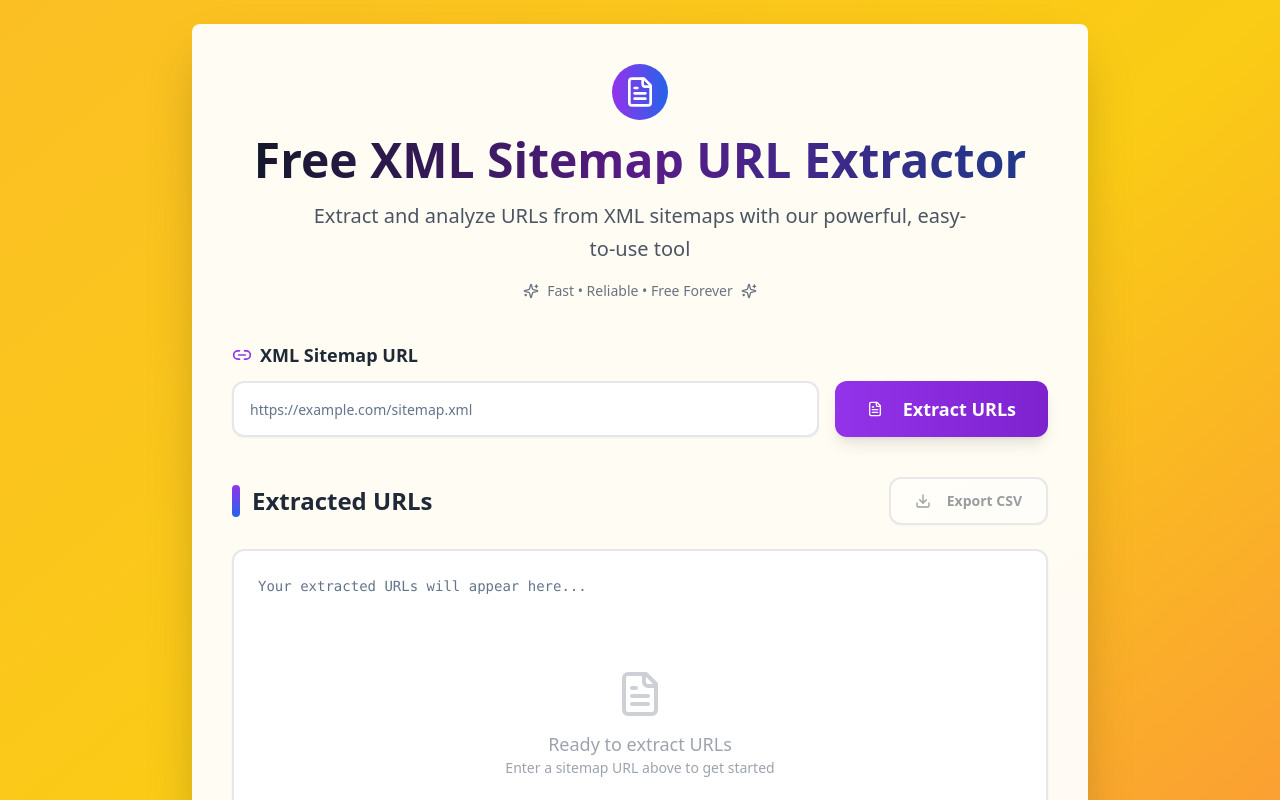
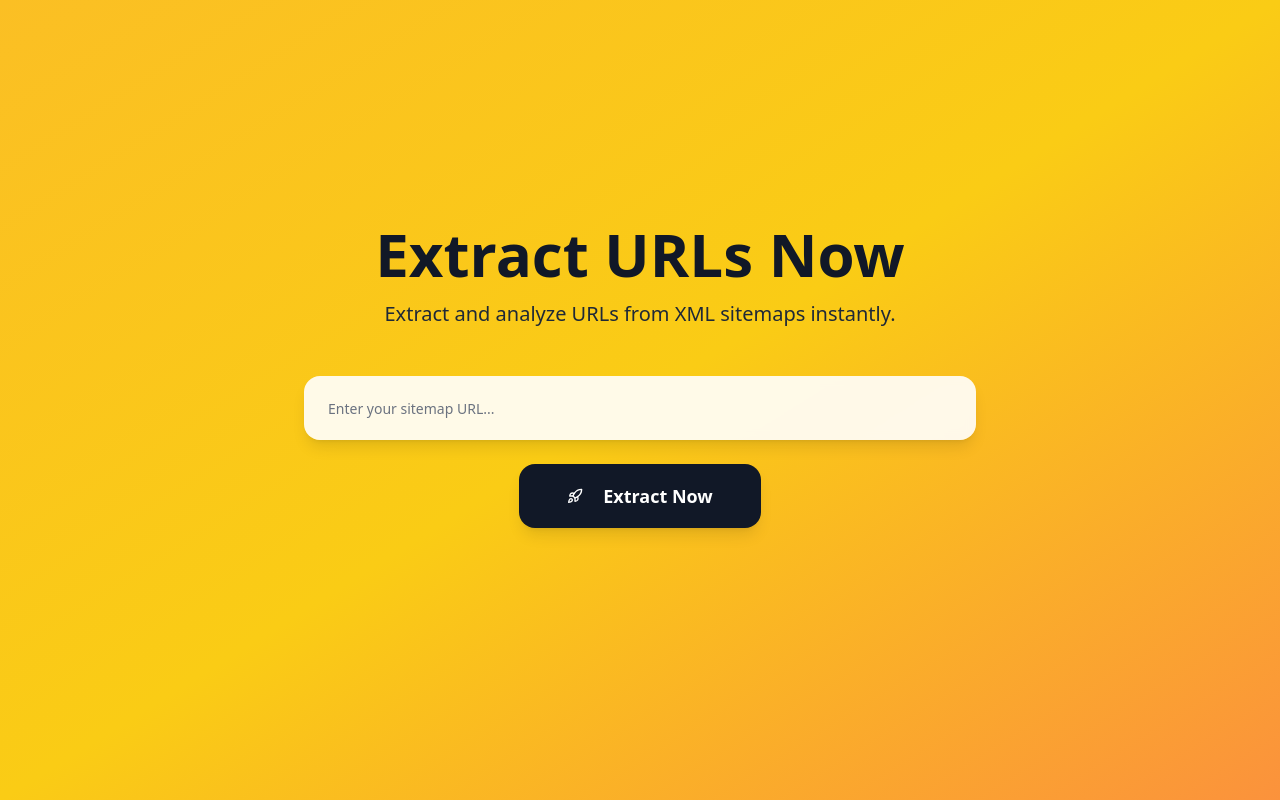
Before and after one commit to shivanshunigam01/SiteMap-Extractor-SEO, a React (Vite) app: page / in a window 1280 px wide. Shown: the top 800 px of the page. Built offline with nearby package versions, Linux system fonts and the light colour scheme.

Commit message:
Refactor: Implement UI based on image
Updated the UI to match the provided image.

```diff
--- a/src/pages/Index.tsx
+++ b/src/pages/Index.tsx
@@ -5,7 +5,7 @@ import { Input } from '@/components/ui/input';
 import { Textarea } from '@/components/ui/textarea';
 import { Card, CardContent } from '@/components/ui/card';
 import { useToast } from '@/hooks/use-toast';
-import { Download, Loader2, Link2, FileText, Sparkles } from 'lucide-react';
+import { Download, Loader2, Rocket } from 'lucide-react';
 
 const Index = () => {
   const [sitemapUrl, setSitemapUrl] = useState('');
@@ -114,52 +114,34 @@ const Index = () => {
   };
 
   return (
-    <div className="min-h-screen w-full bg-gradient-to-br from-amber-400 via-yellow-400 to-orange-400 flex items-center justify-center p-6">
-      <div className="w-full max-w-4xl">
-        <Card className="bg-white/95 backdrop-blur-sm shadow-2xl border-0 transition-all duration-300 hover:shadow-3xl">
-          <CardContent className="p-10 space-y-10">
-            {/* Header with enhanced styling */}
-            <div className="text-center space-y-4">
-              <div className="flex items-center justify-center mb-4">
-                <div className="bg-gradient-to-r from-purple-600 to-blue-600 p-3 rounded-full">
-                  <FileText className="w-8 h-8 text-white" />
-                </div>
-              </div>
-              <h1 className="text-4xl md:text-5xl font-bold bg-gradient-to-r from-gray-900 via-purple-900 to-blue-900 bg-clip-text text-transparent leading-tight">
-                Free XML Sitemap URL Extractor
+    <div className="min-h-screen w-full bg-gradient-to-br from-amber-400 via-yellow-400 to-orange-400 flex flex-col items-center justify-center p-6">
+      <div className="w-full max-w-2xl text-center mb-12">
+        {/* Main Title */}
+        <h1 className="text-5xl md:text-6xl font-bold text-gray-900 mb-4 leading-tight">
+          Extract URLs Now
         </h1>
-              <p className="text-xl text-gray-600 font-medium max-w-2xl mx-auto leading-relaxed">
-                Extract and analyze URLs from XML sitemaps with our powerful, easy-to-use tool
+
+        {/* Subtitle */}
+        <p className="text-xl text-gray-800 font-medium mb-12">
+          Extract and analyze URLs from XML sitemaps instantly.
         </p>
-              <div className="flex items-center justify-center gap-2 text-sm text-gray-500">
-                <Sparkles className="w-4 h-4" />
-                <span>Fast • Reliable • Free Forever</span>
-                <Sparkles className="w-4 h-4" />
-              </div>
+
+        {/* Input and Button Section */}
+        <div className="space-y-6">
+          <div className="relative">
+            <Input
+              type="url"
+              placeholder="Enter your sitemap URL..."
+              value={sitemapUrl}
+              onChange={(e) => setSitemapUrl(e.target.value)}
+              className="h-16 text-lg px-6 rounded-2xl border-0 shadow-lg bg-white/90 backdrop-blur-sm placeholder:text-gray-500 focus:ring-4 focus:ring-white/30 transition-all duration-200"
+            />
           </div>
 
-            {/* Enhanced Input Section */}
-            <div className="space-y-6">
-              <div className="space-y-3">
-                <label htmlFor="sitemap-url" className="text-lg font-semibold text-gray-800 flex items-center gap-2">
-                  <Link2 className="w-5 h-5 text-purple-600" />
-                  XML Sitemap URL
-                </label>
-                <div className="flex gap-4">
-                  <div className="flex-1 relative">
-                    <Input
-                      id="sitemap-url"
-                      type="url"
-                      placeholder="https://example.com/sitemap.xml"
-                      value={sitemapUrl}
-                      onChange={(e) => setSitemapUrl(e.target.value)}
-                      className="h-14 text-lg border-2 border-gray-200 focus:border-purple-500 focus:ring-purple-500/20 focus:ring-4 transition-all duration-200 pl-4 pr-4 rounded-xl shadow-sm"
-                    />
-                  </div>
           <Button
             onClick={extractUrlsFromSitemap}
             disabled={isLoading}
-                    className="h-14 bg-gradient-to-r from-purple-600 to-purple-700 hover:from-purple-700 hover:to-purple-800 text-white px-8 font-semibold text-lg rounded-xl shadow-lg hover:shadow-xl transition-all duration-200 transform hover:scale-105 disabled:transform-none"
+            className="h-16 bg-gray-900 hover:bg-gray-800 text-white px-12 font-semibold text-lg rounded-2xl shadow-lg transition-all duration-200 transform hover:scale-105 disabled:transform-none disabled:opacity-50"
           >
             {isLoading ? (
               <>
@@ -168,62 +150,43 @@ const Index = () => {
               </>
             ) : (
               <>
-                        <FileText className="w-5 h-5 mr-3" />
-                        Extract URLs
+                <Rocket className="w-5 h-5 mr-3" />
+                Extract Now
               </>
             )}
           </Button>
         </div>
       </div>
-            </div>
 
-            {/* Enhanced Results Section */}
-            <div className="space-y-6">
+      {/* Results Section - Only show when there are results */}
+      {extractedUrls && (
+        <div className="w-full max-w-4xl">
+          <Card className="bg-white/95 backdrop-blur-sm shadow-2xl border-0 rounded-3xl overflow-hidden">
+            <CardContent className="p-8 space-y-6">
               <div className="flex items-center justify-between">
-                <h2 className="text-2xl font-bold text-gray-800 flex items-center gap-3">
-                  <div className="w-2 h-8 bg-gradient-to-b from-purple-600 to-blue-600 rounded-full"></div>
+                <h2 className="text-2xl font-bold text-gray-900">
                   Extracted URLs
                 </h2>
                 <Button
                   onClick={exportToCSV}
                   variant="outline"
-                  className="h-12 bg-white border-2 border-gray-300 text-gray-700 hover:bg-gray-50 hover:border-gray-400 px-6 font-semibold rounded-xl shadow-sm hover:shadow-md transition-all duration-200 transform hover:scale-105"
-                  disabled={!extractedUrls.trim()}
+                  className="h-12 bg-white border-2 border-gray-200 text-gray-700 hover:bg-gray-50 hover:border-gray-300 px-6 font-semibold rounded-xl shadow-sm transition-all duration-200"
                 >
                   <Download className="w-5 h-5 mr-2" />
                   Export CSV
                 </Button>
               </div>
 
-              <div className="relative">
               <Textarea
-                  placeholder="Your extracted URLs will appear here..."
                 value={extractedUrls}
                 onChange={(e) => setExtractedUrls(e.target.value)}
-                  className="min-h-[350px] border-2 border-gray-200 focus:border-purple-500 focus:ring-purple-500/20 focus:ring-4 font-mono text-sm leading-relaxed p-6 rounded-xl shadow-sm transition-all duration-200 resize-none"
-                  readOnly={false}
+                className="min-h-[300px] border-2 border-gray-200 focus:border-gray-400 focus:ring-2 focus:ring-gray-200 font-mono text-sm leading-relaxed p-6 rounded-xl shadow-sm transition-all duration-200 resize-none bg-gray-50"
+                placeholder="Your extracted URLs will appear here..."
               />
-                {!extractedUrls && (
-                  <div className="absolute inset-0 flex items-center justify-center pointer-events-none">
-                    <div className="text-center text-gray-400">
-                      <FileText className="w-12 h-12 mx-auto mb-3 opacity-50" />
-                      <p className="text-lg font-medium">Ready to extract URLs</p>
-                      <p className="text-sm">Enter a sitemap URL above to get started</p>
-                    </div>
-                  </div>
-                )}
-              </div>
-            </div>
-
-            {/* Footer with subtle branding */}
-            <div className="text-center pt-6 border-t border-gray-100">
-              <p className="text-gray-500 text-sm">
-                Built with ❤️ for developers and SEO professionals
-              </p>
-            </div>
             </CardContent>
           </Card>
         </div>
+      )}
     </div>
   );
 };
```
Lines whose indentation alone changed are shown as unchanged.
